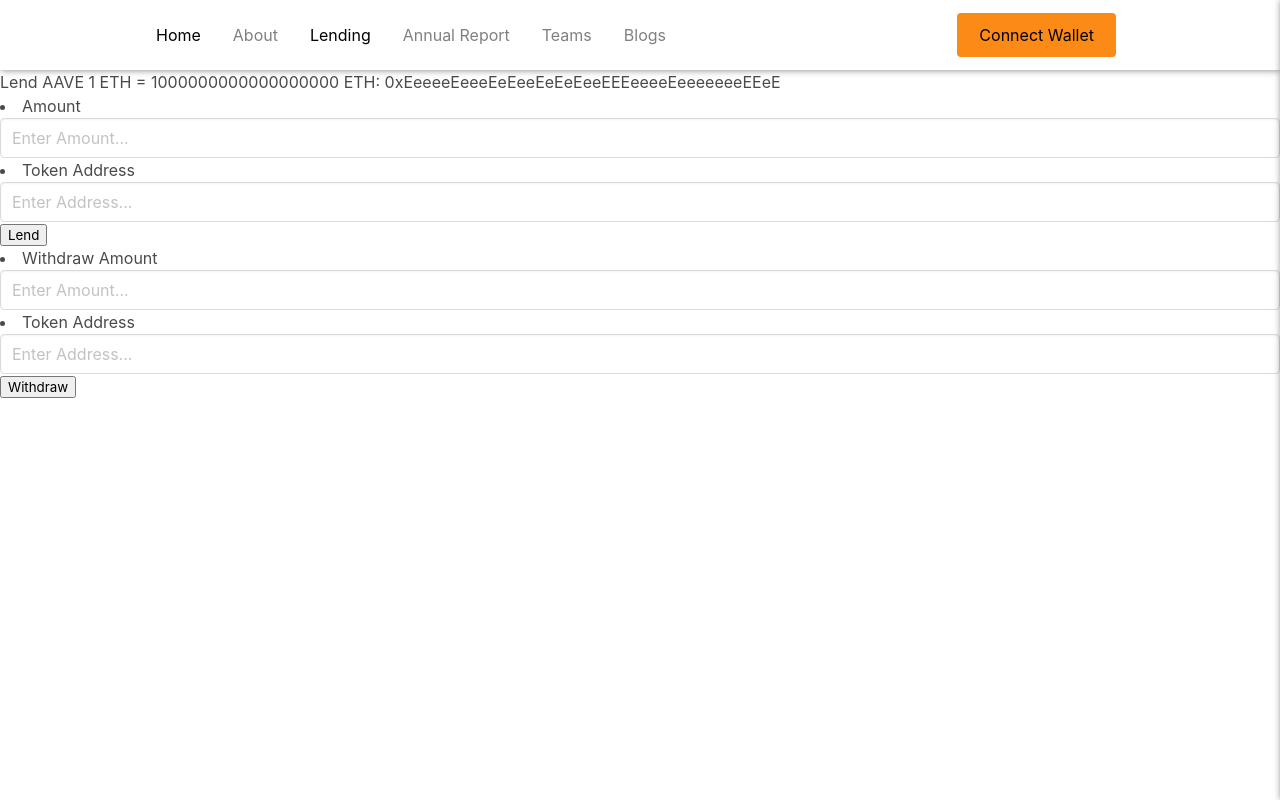
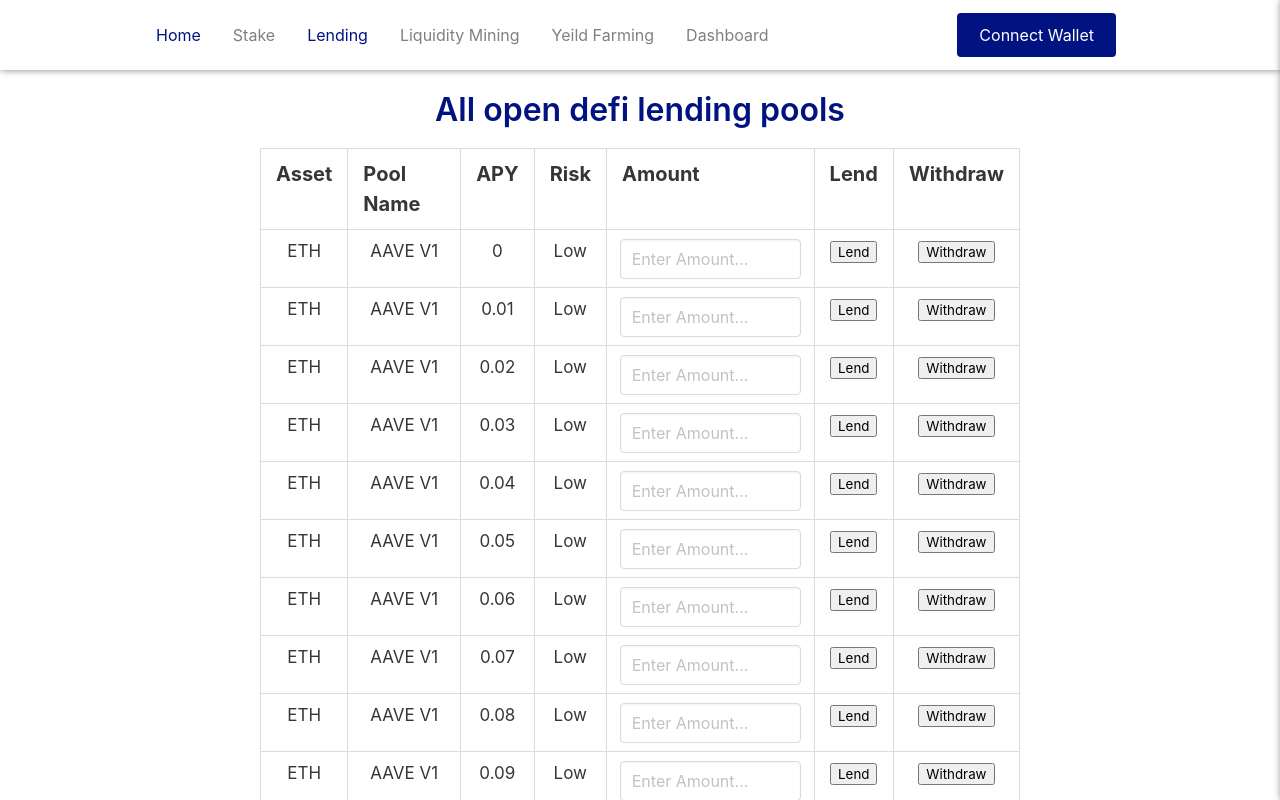
Before and after one commit to ndhaka007/nft-marketplace, a React (Create React App) app: page /lend in a window 1280 px wide. Shown: the top 800 px of the page. Built offline with nearby package versions, Linux system fonts and the light colour scheme.

Commit message:
adding list on lending page

```diff
--- a/src/App.js
+++ b/src/App.js
@@ -12,20 +12,27 @@ import ConnectWallet from './pages/ConnectWallet';
 
 
 function App() {
-  return (
-    <Router>
-      <Navbar />
-      <Switch>
-        <Route path='/' exact component={Home} />
-        {/* <Route path='/about' component={About} /> */}
-        <Route path='/lend' component={Lend} />
-        {/* <Route path='/annual' component={AnnualReport} />
-        <Route path='/team' component={Teams} />
-        <Route path='/blogs' component={Blogs} />
-        <Route path='/connect-wallet' component={ConnectWallet} /> */}
-      </Switch>
-    </Router>
-  );
+    return ( <
+        Router >
+        <
+        Navbar / >
+        <
+        Switch >
+        <
+        Route path = '/'
+        exact component = { Home }
+        /> { /* <Route path='/about' component={Stake} /> */ } <
+        Route path = '/lend'
+        component = { Lend }
+        /> {
+            /* <Route path='/annual' component={Liquidity Mining} />
+                    <Route path='/team' component={Yeild farming} />
+                    <Route path='/blogs' component={Team} />
+                    <Route path='/connect-wallet' component={ConnectWallet} /> */
+        } <
+        /Switch> <
+        /Router>
+    );
 }
 
 export default App;
--- a/src/components/Navbar/NavbarElements.js
+++ b/src/components/Navbar/NavbarElements.js
@@ -2,7 +2,7 @@ import { FaBars } from 'react-icons/fa';
 import { NavLink as Link } from 'react-router-dom';
 import styled from 'styled-components';
 
-export const Nav = styled.nav`
+export const Nav = styled.nav `
   background: #fff;
   height: 70px;
   display: flex;
@@ -14,7 +14,8 @@ export const Nav = styled.nav`
   /* justify-content: flex-start; */
 `;
 
-export const NavLink = styled(Link)`
+export const NavLink = styled(Link)
+`
   color: #808080;
   display: flex;
   align-items: center;
@@ -23,11 +24,12 @@ export const NavLink = styled(Link)`
   height: 100%;
   cursor: pointer;
   &.active {
-    color: #000000;
+    color: rgb(0, 19, 128);
   }
 `;
 
-export const Bars = styled(FaBars)`
+export const Bars = styled(FaBars)
+`
   display: none;
   color: #808080;
   @media screen and (max-width: 768px) {
@@ -41,7 +43,7 @@ export const Bars = styled(FaBars)`
   }
 `;
 
-export const NavMenu = styled.div`
+export const NavMenu = styled.div `
   display: flex;
   align-items: center;
   margin-right: -24px;
@@ -55,7 +57,7 @@ export const NavMenu = styled.div`
   }
 `;
 
-export const NavBtn = styled.nav`
+export const NavBtn = styled.nav `
   display: flex;
   align-items: center;
   margin-right: 24px;
@@ -67,11 +69,11 @@ export const NavBtn = styled.nav`
   }
 `;
 
-export const NavBtnLink = styled.nav`
+export const NavBtnLink = styled.nav `
   border-radius: 4px;
-  background: #FC8A17;
+  background: rgb(0, 19, 128) ;
   padding: 10px 22px;
-  color: #000000;
+  color: #FFF;
   outline: none;
   border: none;
   cursor: pointer;
--- a/src/components/Navbar/index.js
+++ b/src/components/Navbar/index.js
@@ -13,41 +13,51 @@ const Navbar = () => {
 
     const [openPanel, setOpenPanel] = useState(false)
 
-  return (
-    <>
-      <Nav>
-        <Bars />
-        <NavMenu>
-          <NavLink to='/' activeStyle>
-            Home
-          </NavLink>
-          <NavLink to='/about' activeStyle>
-            About
-          </NavLink>
-          <NavLink to='/lend' activeStyle>
-            Lending
-          </NavLink>
-          <NavLink to='/annual' activeStyle>
-            Annual Report
-          </NavLink>
-          <NavLink to='/team' activeStyle>
-            Teams
-          </NavLink>
-          <NavLink to='/blogs' activeStyle>
-            Blogs
-          </NavLink>
-          {/* Second Nav */}
-          {/* <NavBtnLink to='/sign-in'>Sign In</NavBtnLink> */}
-        </NavMenu>
-        <NavBtn>
-          <NavBtnLink onClick={() => setOpenPanel(true)}>Connect Wallet</NavBtnLink>
-        </NavBtn>
-      </Nav>
-        <SlideDrawer
-        isOpenPanel={openPanel}
-        setOpenPanel = {setOpenPanel}
+    return ( <
+        >
+        <
+        Nav >
+        <
+        Bars / >
+        <
+        NavMenu >
+        <
+        NavLink to = '/'
+        activeStyle >
+        <
+        h2 > Home < /h2> <
+        /NavLink> <
+        NavLink to = '/about'
+        activeStyle >
+        Stake <
+        /NavLink> <
+        NavLink to = '/lend'
+        activeStyle >
+        Lending <
+        /NavLink> <
+        NavLink to = '/annual'
+        activeStyle >
+        Liquidity Mining <
+        /NavLink> <
+        NavLink to = '/team'
+        activeStyle >
+        Yeild Farming <
+        /NavLink> <
+        NavLink to = '/blogs'
+        activeStyle >
+        Dashboard <
+        /NavLink> { /* Second Nav */ } { /* <NavBtnLink to='/sign-in'>Sign In</NavBtnLink> */ } <
+        /NavMenu> <
+        NavBtn >
+        <
+        NavBtnLink onClick = {
+            () => setOpenPanel(true) } > Connect Wallet < /NavBtnLink> <
+        /NavBtn> <
+        /Nav> <
+        SlideDrawer isOpenPanel = { openPanel }
+        setOpenPanel = { setOpenPanel }
+        /> <
         />
-    </>
     );
 };
 
--- a/src/pages/Lend.js
+++ b/src/pages/Lend.js
@@ -6,6 +6,7 @@ import LendingPoolABI from '../abi/aave/lendingPoolABI.json';
 import aTokenABI from '../abi/aave/aTokenABI.json';
 import ConnectWallet from './ConnectWallet';
 import 'bulma/css/bulma.css';
+import './lend.css';
 // import { encrypt } from 'eth-sig-util'
 // import MetaMaskOnboarding from '@metamask/onboarding'
 
@@ -18,15 +19,16 @@ const Lend = () => {
         const [withdrawAmount, setwithdrawAmount] = useState(null);
 
         const LendAave = () => {
-        Depositing(Amount, LendTokenAdd);
+            Depositing(Amount, "0xEeeeeEeeeEeEeeEeEeEeeEEEeeeeEeeeeeeeEEeE");
         }
 
         const WithdrawAave = () => {
-        Withdraw(withdrawAmount, TokenAdd);
+            Withdraw(withdrawAmount, "0xEeeeeEeeeEeEeeEeEeEeeEEEeeeeEeeeeeeeEEeE");
         }
 
         const updateQuery = event => {
             setAmount(event.target.value);
+            setwithdrawAmount(event.target.value);
             console.log(Amount);
         }
         const updateQuery1 = event => {
@@ -40,51 +42,78 @@ const Lend = () => {
             setTokenAdd(event.target.value);
         }
 
-
-    return ( <
-        div >
-        Lend AAVE 1 ETH = 1000000000000000000 ETH: 0xEeeeeEeeeEeEeeEeEeEeeEEEeeeeEeeeeeeeEEeE <
-        li > Amount < /li> <
-        div className = "control" >
+        let populate_list = () => {
+            let data = []
+            for (let i = 0; i < 100; i++) {
+                let num = i / 100;
+                data.push( < tr >
+                    <
+                    td > ETH < /td> <
+                    td > AAVE V1 < /td> <
+                    td > { num } < /td> <
+                    td > Low < /td> <
+                    td > < div className = "control" >
                     <
                     input onChange = { updateQuery }
                     className = "input"
                     type = "type"
                     placeholder = "Enter Amount..." / >
                     <
-        /div> <
-        li > Token Address < /li> <
-        div className = "control" >
+                    /div></td >
                     <
-        input onChange = { updateQuery1 }
-        className = "input"
-        type = "type"
-        placeholder = "Enter Address..." / >
+                    td > < button onClick = { LendAave } > Lend < /button></td >
+                    <
+                    td > < button onClick = { WithdrawAave } > Withdraw < /button></td >
+                    <
+                    /tr>);
+                }
+                console.log(data);
+                return data;
+            }
+
+
+            return ( <
+                body >
+                <
+                div class = 'container has-text-centered' >
+                <
+                div class = 'columns is-mobile is-centered' >
+                <
+                div class = 'column is-8' >
+                <
+                div >
+                <
+                h1 class = 'title' > All open defi lending pools < /h1>
+
                 <
                 /div> <
-        button onClick = { LendAave } > Lend < /button> <
-        li > Withdraw Amount < /li> <
-        div className = "control" >
+                table class = 'table is-bordered is-hoverable' >
                 <
-        input onChange = { updateQuery2 }
-        className = "input"
-        type = "type"
-        placeholder = "Enter Amount..." / >
+                thead >
                 <
-        /div> <
-        li > Token Address < /li> <
-        div className = "control" >
+                tr >
                 <
-        input onChange = { updateQuery3 }
-        className = "input"
-        type = "type"
-        placeholder = "Enter Address..." / >
-        <
-        /div> <
-        button onClick = { WithdrawAave } > Withdraw < /button>
+                th > Asset < /th> <
+                th > Pool Name < /th> <
+                th > APY < /th> <
+                th > Risk < /th> <
+                th > Amount < /th> <
+                th > Lend < /th> <
+                th > Withdraw < /th> <
+                /tr> <
+                /thead> <
+                tbody > { populate_list() }
+
+
+
 
                 <
-        /div>
+                /tbody> <
+                /table> <
+                /div> <
+                /div> <
+                /div> <
+                /body>
 
             );
         };
--- a/src/pages/index.js
+++ b/src/pages/index.js
@@ -1,19 +1,19 @@
-
 import React from 'react';
 
 const Home = () => {
-  return (
-    <div
-      style={{
-        display: 'flex',
-        justifyContent: 'Left',
-        alignItems: 'Left',
-        height: '100vh'
-      }}
-    >
-      <h1>Welcome to nft-marketplace</h1>
-    </div>
-  );
+    return ( <
+        div style = {
+            {
+                display: 'flex',
+                justifyContent: 'Left',
+                alignItems: 'Left',
+                height: '100vh'
+            }
+        } >
+        <
+        h1 > Welcome to OpenPool.io, make sure you 're always on the correct link</h1> <
+        /div>
+    );
 };
 
 export default Home;
--- /dev/null
+++ b/src/pages/lend.css
@@ -0,0 +1,16 @@
+div.columns {
+    margin-top: 10px;
+}
+
+h1 {
+    color: rgb(0, 19, 128) !important;
+    margin-bottom: 20px;
+}
+
+.table td {
+    font-size: 17px
+}
+
+.table th {
+    font-size: 20px
+}
```
Also changed, not shown: src/pages/Lending.js (added, +170 -0 lines). Lines whose indentation alone changed are shown as unchanged.
